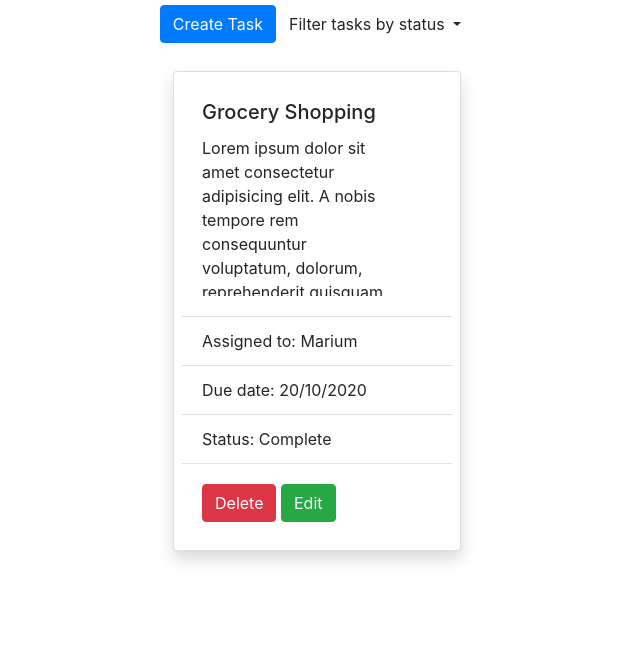
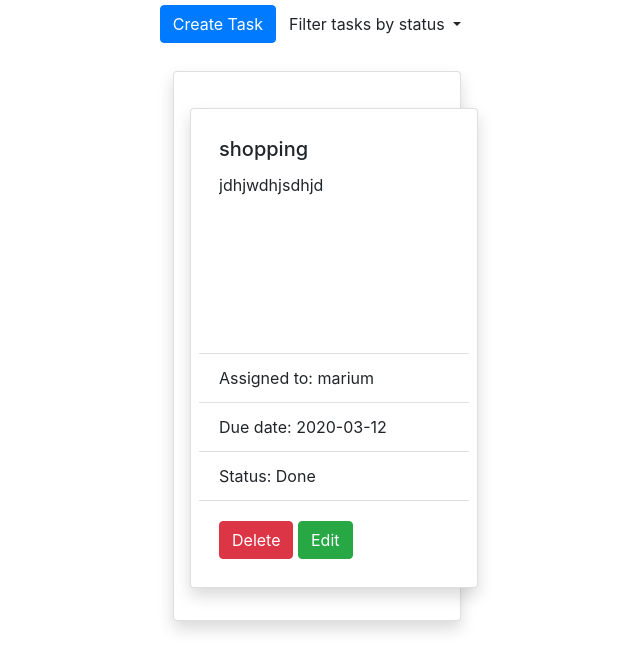
Before and after one commit to lucitemple/task-planner, a plain HTML site: page index.html in a window 1280 px wide. Shown: the part 83-754 px from the top of the page, without its empty margins (323-963 px from the left). Drawn offline with nearby package versions, Linux system fonts and the light colour scheme.

Commit message:
Create function to push task to HTML

```diff
--- a/index.html
+++ b/index.html
@@ -209,14 +209,12 @@
       <!--Task cards container START-->
       <div class="d-flex flex-wrap justify-content-center" id="card-container">
         <!-- https://getbootstrap.com/docs/4.0/components/card/ -->
-        <div class="card shadow p-2 mb-4 bg-white m-2" style="width: 18rem">
+        <div class="card shadow p-2 mb-4 bg-white m-2" style="width: 18rem" id="cardTemplate">
+
           <div class="card-body">
             <h5 class="card-title">Grocery Shopping</h5>
             <p class="card-text">
-              Lorem ipsum dolor sit amet consectetur adipisicing elit. A nobis
-              tempore rem consequuntur voluptatum, dolorum, reprehenderit
-              quisquam pariatur, incidunt velit iste tenetur explicabo! Aut
-              consequuntur blanditiis mollitia ea, at tempora.
+              Lorem ipsum dolor sit amet consectetur adipisicing elit.
             </p>
           </div>
           <ul class="list-group list-group-flush">
--- a/js/index.js
+++ b/js/index.js
@@ -79,3 +79,7 @@ newTaskDueDate.addEventListener("click", function () {
  newTaskDescription.value = "";
  newTaskAssignedTo.value = "";
  newTaskDueDate.value = "";
+
+
+ const taskHtml=createTaskHtml("shopping","jdhjwdhjsdhjd","marium","2020-03-12","Done");
+ console.log(taskHtml);
--- a/js/taskManager.js
+++ b/js/taskManager.js
@@ -1,3 +1,39 @@
+//  Function, createTaskHtml
+const createTaskHtml=(name,description,assignTo,dueDate,status)=>
+cardTemplate.innerHTML=
+
+        ` <div class="d-flex flex-wrap justify-content-center" id="card-container">
+        <!-- https://getbootstrap.com/docs/4.0/components/card/ -->
+        <div class="card shadow p-2 mb-4 bg-white m-2" style="width: 18rem">
+          <div class="card-body">
+            <h5 class="card-title">${name}</h5>
+            <p class="card-text">
+              ${description}
+            </p>
+          </div>
+          <ul class="list-group list-group-flush">
+            <li class="assigned-to-label list-group-item">
+             Assigned to:
+              <span class="assignee">${assignTo}</span>
+            </li>
+            <li class="list-group-item due-date-label">
+              Due date:
+              <span class="due-date">${dueDate}</span>
+            </li>
+            <li class="list-group-item status-label">
+              Status:
+              <span class="status">${status}</span>
+            </li>
+          </ul>
+          <div class="card-body">
+            <!-- Buttons -->
+            <button type="button" class="btn btn-danger">Delete</button>
+            <button type="button" class="btn btn-success">Edit</button>
+          </div>
+        </div>
+      </div>`
+
+
 // TaskManager class
 class TaskManager {
   constructor(currentId = "0") {
@@ -17,3 +53,5 @@ class TaskManager {
     this._tasks.push(newTask);
   }
 }
+
+const cardTemplate = document.querySelector("#cardTemplate");
```
